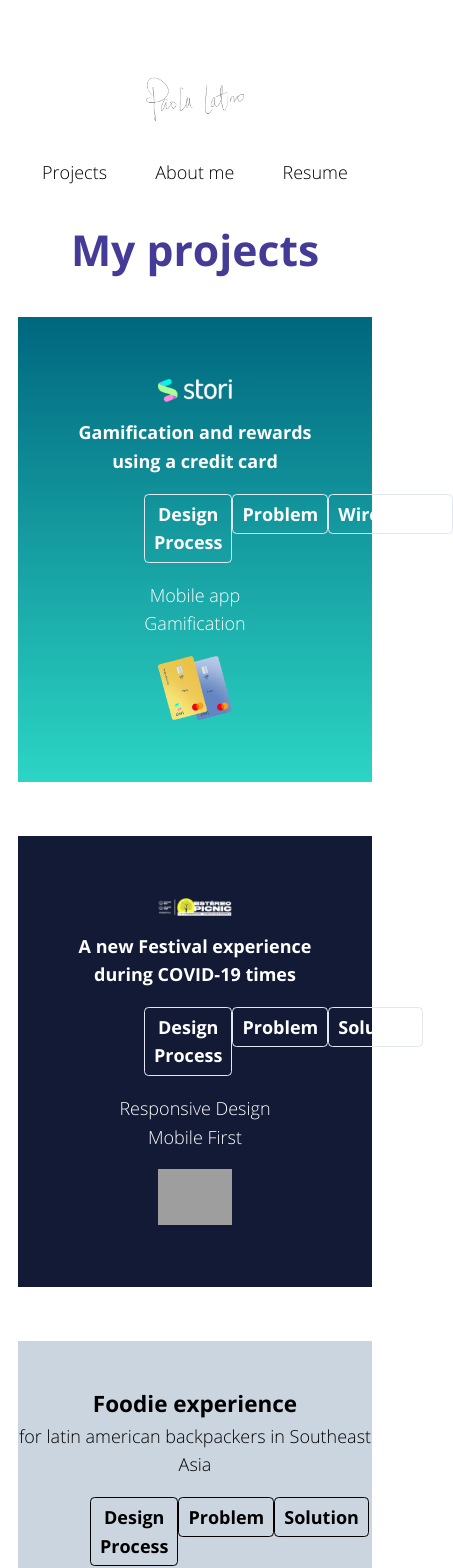
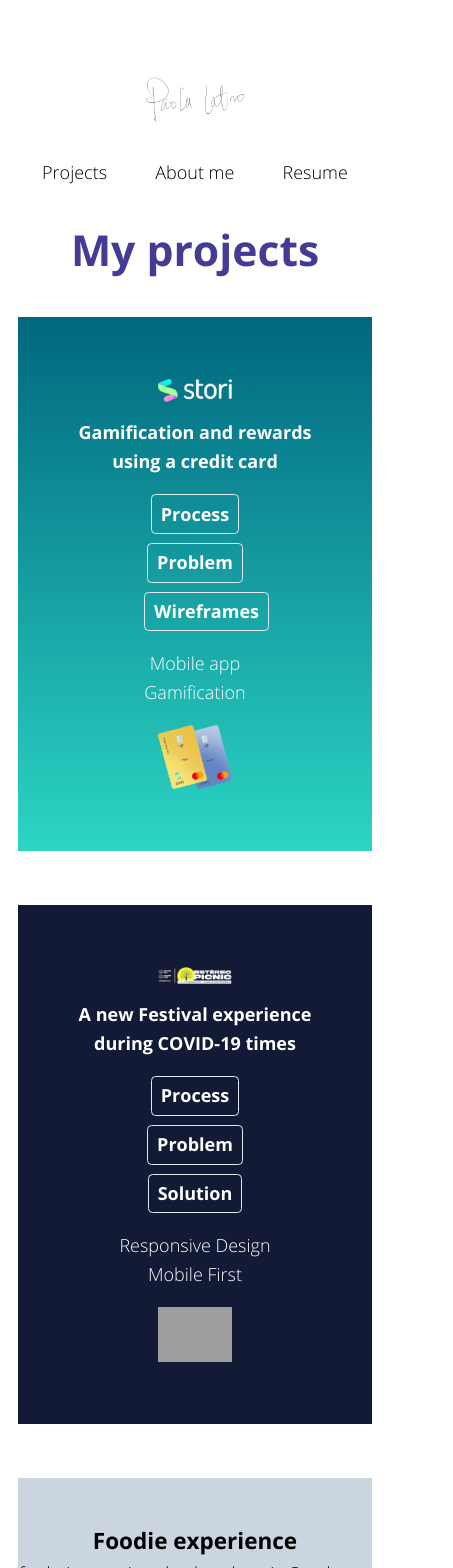
Before and after one commit to Paola1234/portfolio, a Next.js app: page /projects in a window 390 px wide. Shown: the top 1568 px of the page, 453 px wide, since content can reach past the window. Built offline with nearby package versions, Linux system fonts and the light colour scheme; grey boxes are pictures that could not be loaded.

Commit message:
Responsive Sections Projects

```diff
--- a/pages/projects.js
+++ b/pages/projects.js
@@ -16,9 +16,9 @@ export default function projects() {
         <div className="py-16 storibckg" >
           <img className="flex justify-around img-small center-img" src="/icons/projectlogos/stori.png" alt=""/>
           <h2 className="white-center-text">Gamification and rewards using a credit card</h2>
-          <div className="flex justify-around px-16 mt-4">
-            <a href="/stori# Process"><button className="px-2 py-1 font-semibold text-white bg-transparent border rounded hover:bg-white-500 hover:text-white border-white-700 hover:border-transparent">Design Process</button></a>
-            <a href="/stori# Main problem"><button className="px-2 py-1 font-semibold text-white bg-transparent border rounded hover:bg-white-500 hover:text-white border-white-700 hover:border-transparent">Problem</button></a>
+          <div className="flex flex-wrap justify-around px-16 mt-4">
+            <a href="/stori# Process"><button className="px-2 py-1 mb-2 font-semibold text-white bg-transparent border rounded hover:bg-white-500 hover:text-white border-white-700 hover:border-transparent"> Process</button></a>
+            <a href="/stori# Main problem"><button className="px-2 py-1 mb-2 font-semibold text-white bg-transparent border rounded hover:bg-white-500 hover:text-white border-white-700 hover:border-transparent">Problem</button></a>
             <a href="/stori# Wireframes"><button className="px-2 py-1 font-semibold text-white bg-transparent border rounded hover:bg-white-500 hover:text-white border-white-700 hover:border-transparent">Wireframes</button></a>
           </div>
           <p className="mt-4 white-center-text">Mobile app</p>
@@ -30,9 +30,9 @@ export default function projects() {
         <div className="estereobckg">
           <img className="flex justify-around img-small center-img" src="/icons/projectlogos/estereo.png" alt=""/>
           <h2 className="white-center-text">A new Festival experience during COVID-19 times</h2>
-          <div className="flex justify-around px-16 mt-4">
-            <a href="/estereo"><button className="px-2 py-1 font-semibold text-white bg-transparent border rounded hover:bg-white-500 hover:text-white border-white-700 hover:border-transparent">Design Process</button></a>
-            <a href="/estereo"><button className="px-2 py-1 font-semibold text-white bg-transparent border rounded hover:bg-white-500 hover:text-white border-white-700 hover:border-transparent">Problem</button></a>
+          <div className="flex flex-wrap justify-around px-16 mt-4">
+            <a href="/estereo"><button className="px-2 py-1 mb-2 font-semibold text-white bg-transparent border rounded hover:bg-white-500 hover:text-white border-white-700 hover:border-transparent">Process</button></a>
+            <a href="/estereo"><button className="px-2 py-1 mb-2 font-semibold text-white bg-transparent border rounded hover:bg-white-500 hover:text-white border-white-700 hover:border-transparent">Problem</button></a>
             <a href="/estereo"><button className="px-2 py-1 font-semibold text-white bg-transparent border rounded hover:bg-white-500 hover:text-white border-white-700 hover:border-transparent">Solution</button></a>
           </div>
             <p className="mt-4 white-center-text">Responsive Design</p>
@@ -44,9 +44,9 @@ export default function projects() {
         <div className="bg-gray-400">
         <h2 className="pt-10 text-xl text-center text-black">Foodie experience</h2>
           <p className="text-center text-black">for latin american backpackers in Southeast Asia</p>
-          <div className="flex justify-around px-16 mt-4">
-            <a href="/backpackers"><button className="px-2 py-1 font-semibold text-black bg-transparent border border-black rounded hover:bg-white-500 hover:text-white hover:border-white">Design Process</button></a>
-            <a href="/backpackers"><button className="px-2 py-1 font-semibold text-black bg-transparent border border-black rounded hover:bg-white-500 hover:text-white hover:border-white">Problem</button></a>
+          <div className="flex flex-wrap justify-around px-16 mt-4">
+            <a href="/backpackers"><button className="px-2 py-1 mb-2 font-semibold text-black bg-transparent border border-black rounded hover:bg-white-500 hover:text-white hover:border-white">Design Process</button></a>
+            <a href="/backpackers"><button className="px-2 py-1 mb-2 font-semibold text-black bg-transparent border border-black rounded hover:bg-white-500 hover:text-white hover:border-white">Problem</button></a>
             <a href="/backpackers"><button className="px-2 py-1 font-semibold text-black bg-transparent border border-black rounded hover:bg-white-500 hover:text-white hover:border-white">Solution</button></a>
           </div>
             <p className="mt-4 text-center text-black">Mobile App</p>
```
